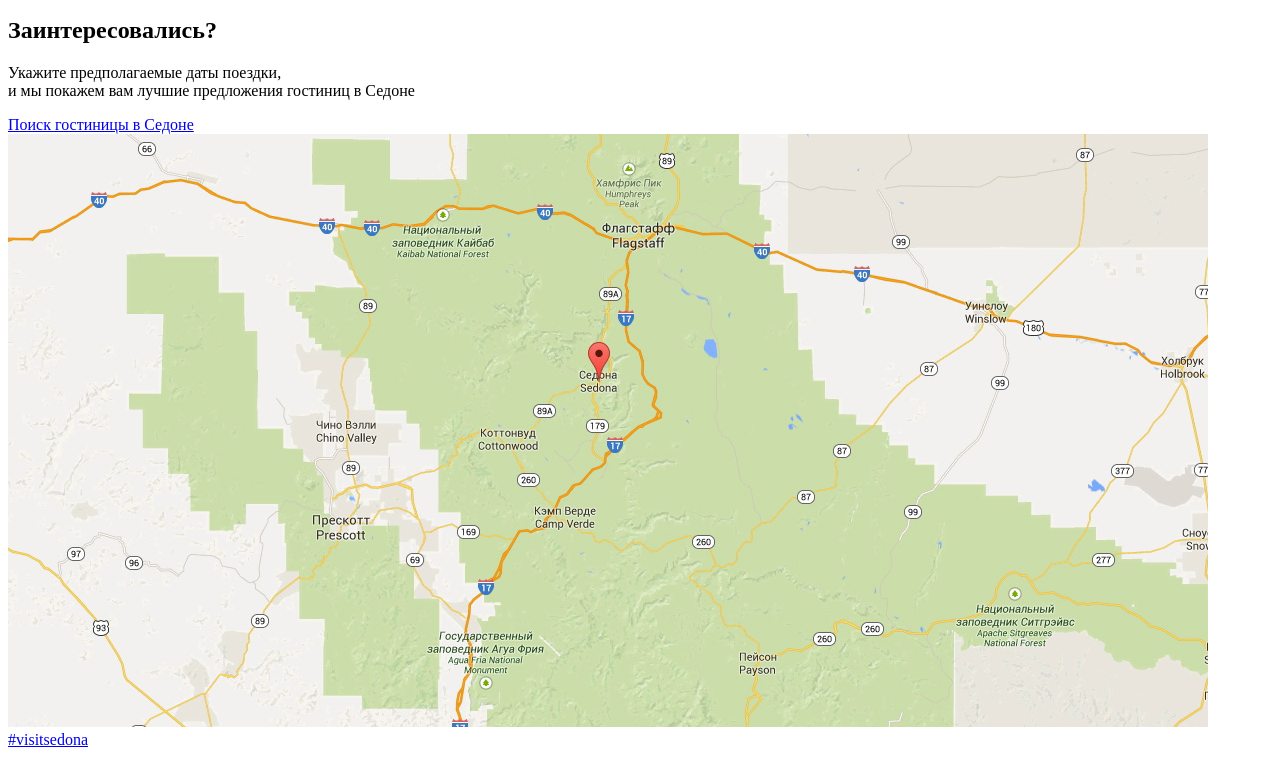
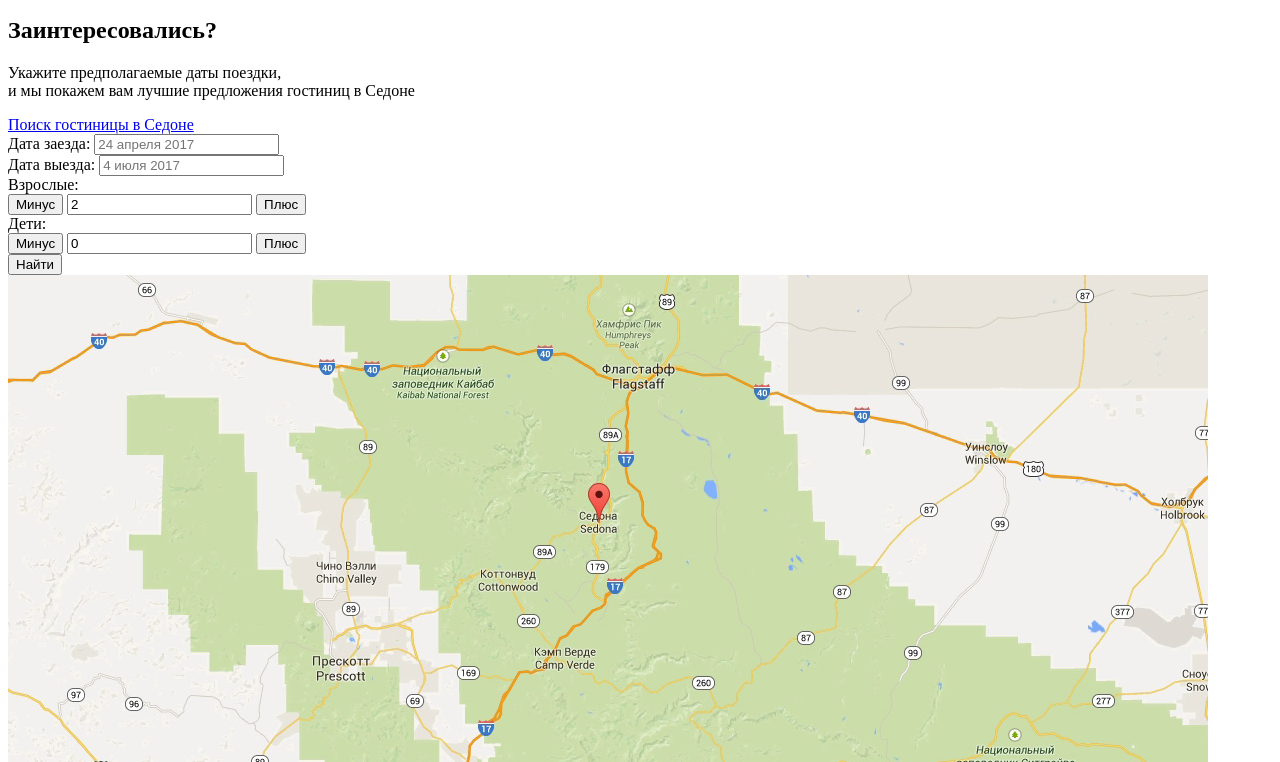
Before and after one commit to SalminOK/622585-sedona, a plain HTML site: page index.html in a window 1280 px wide. Shown: the part 1760-2522 px from the top of the page. Drawn offline with Linux system fonts and the light colour scheme.

Commit message:
проверила на доступность и сделала форму  в index

```diff
--- a/index.html
+++ b/index.html
@@ -88,8 +88,33 @@
       <h2>Заинтересовались?</h2>
       <p class="seach-info"> Укажите предполагаемые даты поездки,<br> и мы покажем вам лучшие предложения гостиниц в Седоне</p>
       <a class="" href="form.html">Поиск гостиницы в Седоне</a>
-      <div class="searh-form">
-        <form action="/">
+      <div class="search-form">
+        <form class="search-date" action="https://echo.htmlacademy.ru" method="post">
+          <div class="search-field">
+            <label for="field-1">Дата заезда:</label>
+            <input class="field-data" name="data1" type="text" placeholder="24 апреля 2017" id="field-1">
+          </div>
+          <div class="search-field">
+            <label for="field-2">Дата выезда:</label>
+            <input class="field-data-data" name="data2" type="text" placeholder="4 июля 2017" id="field-2">
+          </div>
+          <div class="search-field">
+            <div class="search-field-person">
+              <label for="field-3">Взрослые:</label>
+              <div class="field-person-minus-plus">
+                <button class="btn-person-minus" type="button">Минус</button>
+                <input class="field-person" name="adults" type="text" value="2" id="field-3">
+                <button class="btn-person-plus" type="button">Плюс</button>
+              </div>
+              <label for="field-4">Дети:</label>
+              <div class="field-person-minus-plus">
+                <button class="btn-person-minus" type="button">Минус</button>
+                <input class="field-person" name="children" type="text" value="0" id="field-4">
+                <button class="btn-person-plus" type="button">Плюс</button>
+              </div>
+            </div>
+          </div>
+          <button class="form-btn" type="submit">Найти</button>
         </form>
       </div>
     </section>
```
Also changed, not shown: inner.html (+18 -6 lines).
